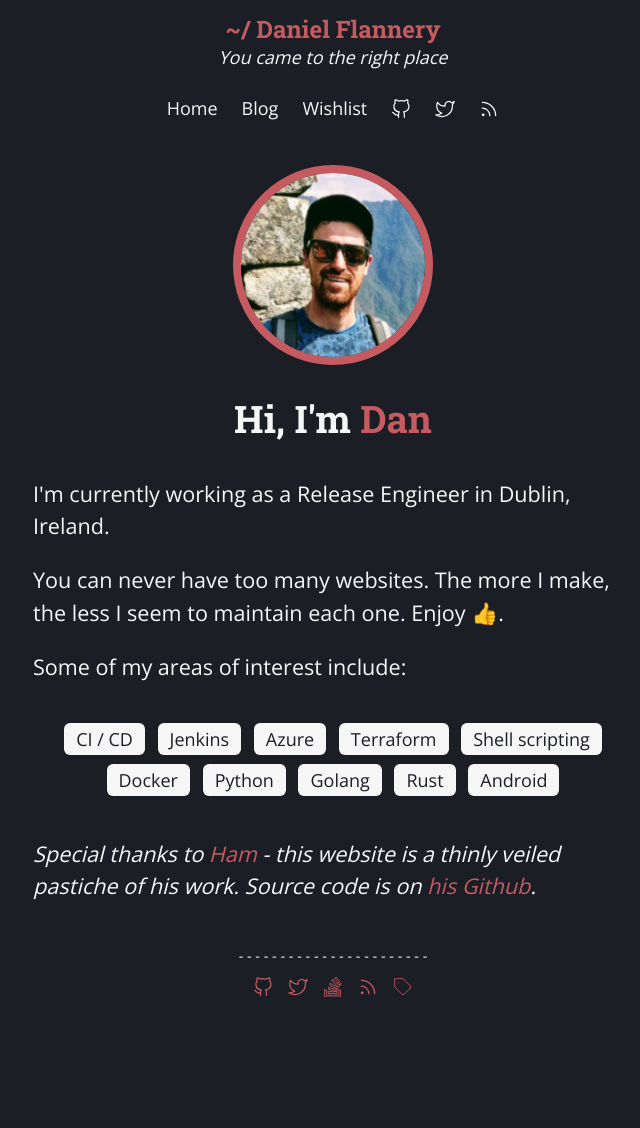
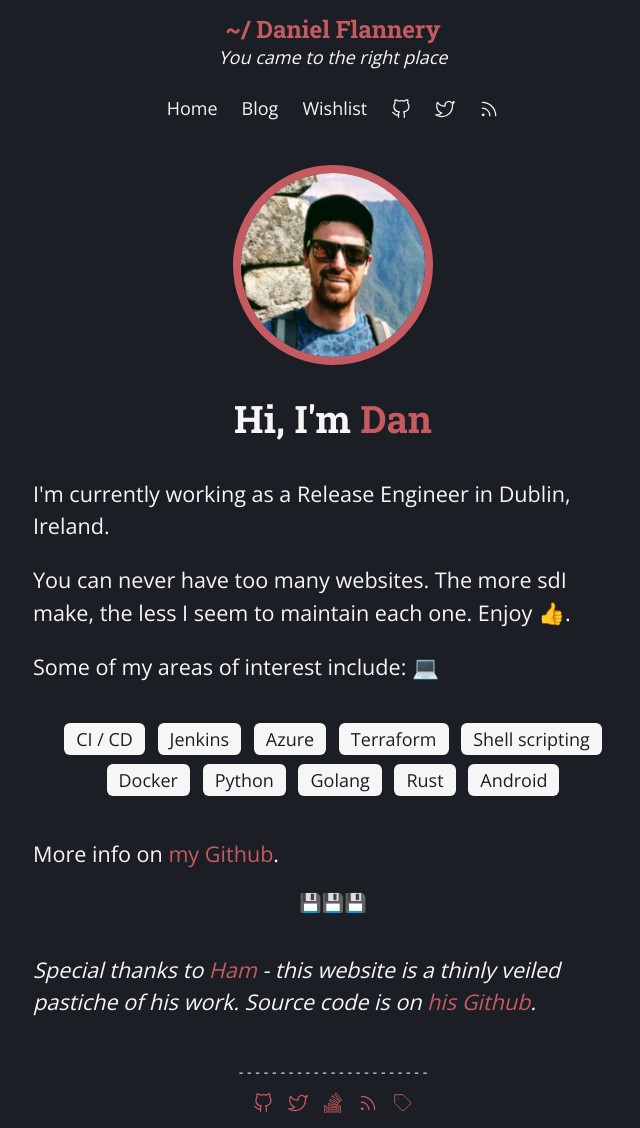
Before and after one commit to ragebflame/ragebflame.github.io, a Jekyll site: the page built from index.html, in a window 1280 px wide. Shown: the whole page, without its empty margins (307-947 px from the left). Built offline with Jekyll 4.4.1, drawn with Linux system fonts in a browser that asks for light colours; before the commit the page ends 1012 px from its top, so only the background shows below that.

Commit message:
Added Github detail to index.html

```diff
--- a/index.html
+++ b/index.html
@@ -8,9 +8,9 @@ title: Daniel Flannery
 	<h1 class="title">Hi, I'm <a href="/">Dan</a></h1>
 	<p>I'm currently working as a Release Engineer in Dublin, Ireland.</p>
 	<p>
-		You can never have too many websites. The more I make, the less I seem to maintain each one. Enjoy 👍.
+		You can never have too many websites. The more sdI make, the less I seem to maintain each one. Enjoy 👍.
 	</p>
-	<p>Some of my areas of interest include: </p>
+	<p>Some of my areas of interest include: 💻</p>
 	<div class="interests">
 		<span class="tag">CI / CD</span>
 		<span class="tag">Jenkins</span>
@@ -24,8 +24,14 @@ title: Daniel Flannery
 		<span class="tag">Android</span>
 	</div>
 
-	<p><i>Special thanks to <a href="https://www.hamvocke.com/">Ham</a> - this website is a thinly veiled pastiche of his
-		work.
-		Source code is on <a href="https://github.com/hamvocke/hamvocke.github.io">his Github</a>.</i>
+	<p>More info on <a href="https://github.com/ragebflame">my Github</a>.</p>
+
+	💾💾💾
+	<hr />
+
+	<p><i>Special thanks to <a href="https://www.hamvocke.com/">Ham</a> - this website is a thinly veiled pastiche of
+			his
+			work.
+			Source code is on <a href="https://github.com/hamvocke/hamvocke.github.io">his Github</a>.</i>
 	</p>
 </div>
```
